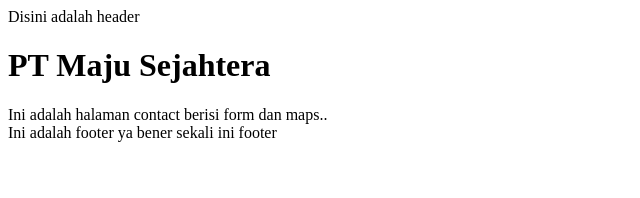
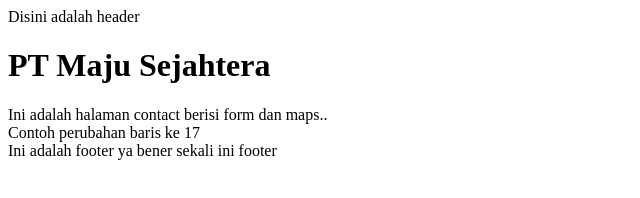
Before and after one commit to muhammadafifrahman/CompanyProfile, a plain HTML site: page contact-us.html in a window 1280 px wide. Shown: the whole page, without its empty margins (0-640 px from the left). Drawn offline with Linux system fonts and the light colour scheme.

Commit message:
Menambah penjelasan contact us

```diff
--- a/contact-us.html
+++ b/contact-us.html
@@ -14,6 +14,8 @@
 
     <div>Ini adalah halaman contact berisi form dan maps..</div>
 
+    <div>Contoh perubahan baris ke 17</div>
+
     <footer>Ini adalah footer ya bener sekali ini footer</footer>
 </body>
 
```
